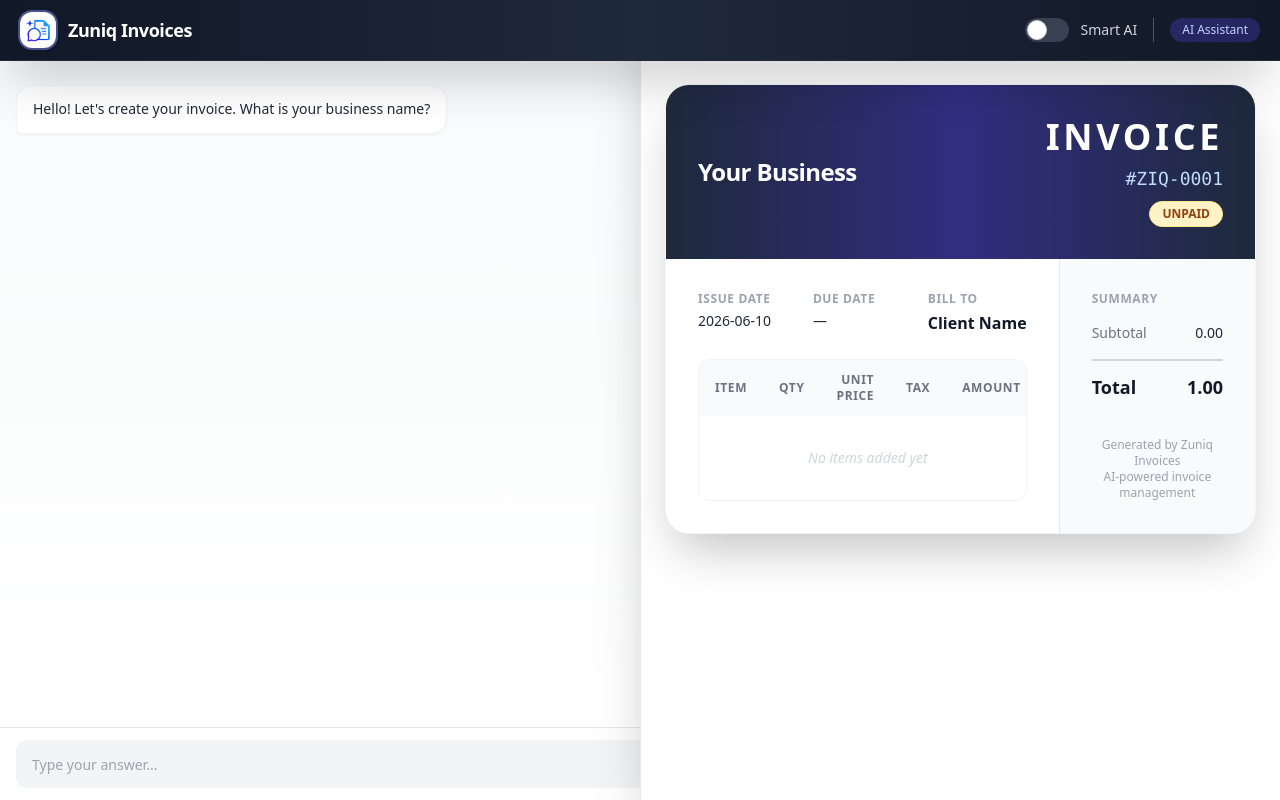
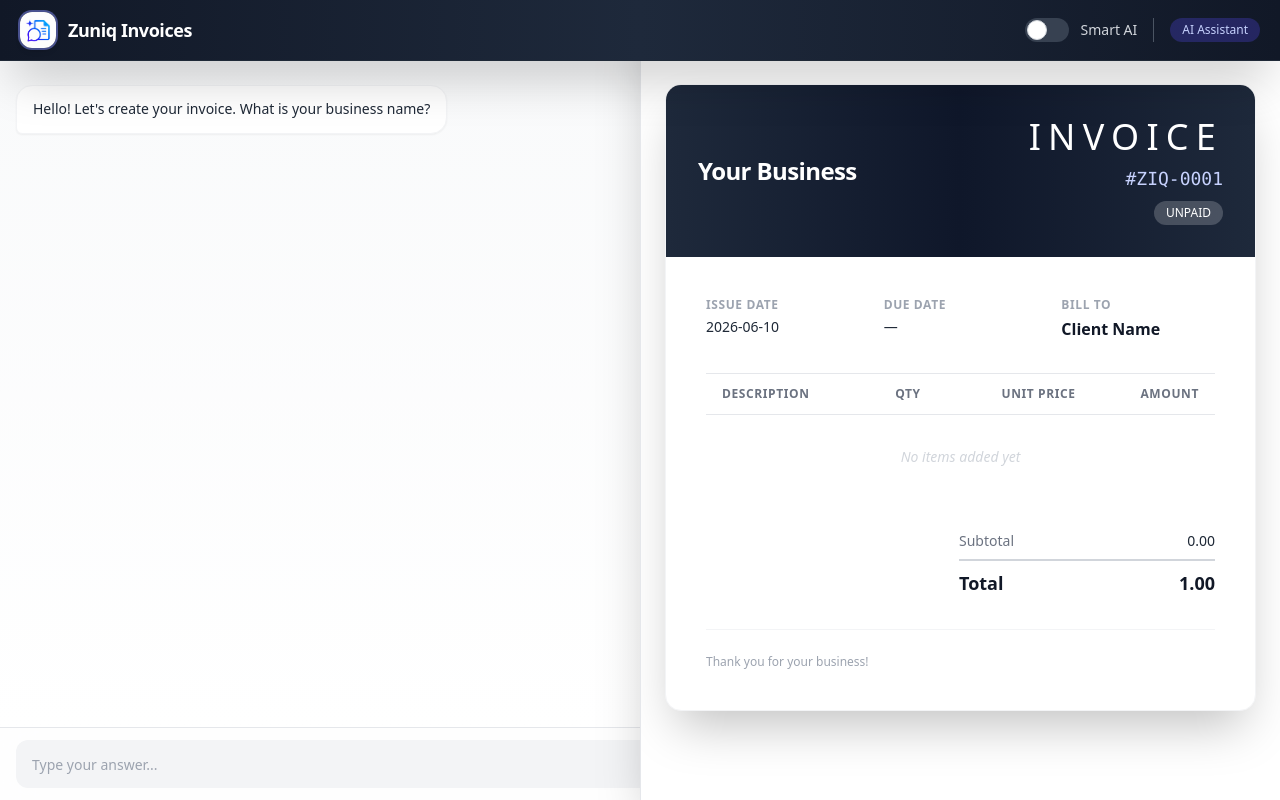
Before and after one commit to zuniqcomputers-crypto/zuniq-ai-invoices, a Next.js app: page /new in a window 1280 px wide. Built offline with nearby package versions, Linux system fonts and the light colour scheme.

Commit message:
luxury invoice redesign

```diff
--- a/src/components/InvoicePreview.tsx
+++ b/src/components/InvoicePreview.tsx
@@ -5,20 +5,10 @@ export default function InvoicePreview({ data }: { data: InvoiceData }) {
     ? `https://api.qrserver.com/v1/create-qr-code/?size=120x120&data=${encodeURIComponent(data.qr_code_data)}`
     : null;
 
-  // Status badge style
-  const status = (data as any).status || "unpaid";
-  const statusStyles: Record<string, string> = {
-    paid: "bg-emerald-100 text-emerald-800 border-emerald-200",
-    unpaid: "bg-amber-100 text-amber-800 border-amber-200",
-    draft: "bg-gray-100 text-gray-600 border-gray-200",
-    overdue: "bg-red-100 text-red-800 border-red-200",
-  };
-  const badgeStyle = statusStyles[status.toLowerCase()] || statusStyles.unpaid;
-
   return (
-    <div className="max-w-[900px] mx-auto bg-white rounded-3xl shadow-2xl overflow-hidden border border-gray-100 font-sans print:shadow-none print:rounded-none print:border-none">
-      {/* Premium Header */}
-      <div className="bg-gradient-to-r from-slate-800 via-indigo-900 to-slate-800 px-8 py-8 text-white">
+    <div className="max-w-[860px] mx-auto bg-white shadow-2xl rounded-2xl overflow-hidden border border-gray-100 print:shadow-none print:rounded-none print:border-none">
+      {/* ─── Header ─── */}
+      <div className="bg-gradient-to-r from-slate-800 via-slate-900 to-slate-800 px-8 py-8 text-white">
         <div className="flex flex-col md:flex-row justify-between items-start md:items-center gap-6">
           <div className="flex items-center gap-5">
             {data.business_logo_url && (
@@ -32,27 +22,26 @@ export default function InvoicePreview({ data }: { data: InvoiceData }) {
               </div>
             )}
             <div>
-              <h2 className="text-2xl font-bold tracking-tight">{data.business_name || "Your Business"}</h2>
-              {data.business_email && <p className="text-blue-200 text-sm">{data.business_email}</p>}
-              {data.business_phone && <p className="text-blue-200 text-sm">{data.business_phone}</p>}
-              {data.trn_number && <p className="text-blue-200 text-sm">TRN: {data.trn_number}</p>}
+              <h2 className="text-2xl font-semibold tracking-tight">{data.business_name || "Your Business"}</h2>
+              {data.business_email && <p className="text-indigo-200 text-sm">{data.business_email}</p>}
+              {data.business_phone && <p className="text-indigo-200 text-sm">{data.business_phone}</p>}
+              {data.trn_number && <p className="text-indigo-200 text-sm">TRN: {data.trn_number}</p>}
             </div>
           </div>
           <div className="text-right">
-            <h1 className="text-4xl font-extrabold tracking-widest uppercase">Invoice</h1>
-            <p className="text-blue-200 text-lg font-mono mt-2">#{data.invoice_id || "ZIQ-0001"}</p>
-            <span className={`inline-block mt-2 px-3 py-1 rounded-full text-xs font-semibold border ${badgeStyle}`}>
-              {status.toUpperCase()}
+            <h1 className="text-4xl font-light tracking-[0.2em] uppercase">Invoice</h1>
+            <p className="text-indigo-200 text-lg font-mono mt-2">#{data.invoice_id || "ZIQ-0001"}</p>
+            <span className="inline-block mt-2 px-3 py-1 rounded-full text-xs font-medium bg-white/20 text-white">
+              {(data as any).status || "UNPAID"}
             </span>
           </div>
         </div>
       </div>
 
-      {/* Two-column content */}
-      <div className="grid grid-cols-1 lg:grid-cols-3 gap-0">
-        {/* Left: Client & dates */}
-        <div className="lg:col-span-2 p-6 lg:p-8 space-y-6">
-          <div className="grid grid-cols-2 sm:grid-cols-3 gap-4 text-sm">
+      {/* ─── Body ─── */}
+      <div className="p-6 md:p-10 space-y-8">
+        {/* Dates & Client */}
+        <div className="grid grid-cols-1 sm:grid-cols-3 gap-6 text-sm">
           <div>
             <p className="text-gray-400 text-xs uppercase tracking-wider font-semibold">Issue Date</p>
             <p className="font-medium text-gray-800 mt-1">{data.issue_date || "—"}</p>
@@ -61,7 +50,7 @@ export default function InvoicePreview({ data }: { data: InvoiceData }) {
             <p className="text-gray-400 text-xs uppercase tracking-wider font-semibold">Due Date</p>
             <p className="font-medium text-gray-800 mt-1">{data.due_date || "—"}</p>
           </div>
-            <div className="col-span-2 sm:col-span-1">
+          <div>
             <p className="text-gray-400 text-xs uppercase tracking-wider font-semibold">Bill To</p>
             <p className="font-semibold text-gray-900 text-base mt-1">{data.client_name || "Client Name"}</p>
             {data.client_email && <p className="text-gray-500 text-sm">{data.client_email}</p>}
@@ -70,33 +59,30 @@ export default function InvoicePreview({ data }: { data: InvoiceData }) {
           </div>
         </div>
 
-          {/* Items Table */}
-          <div className="overflow-x-auto rounded-xl border border-gray-100">
+        {/* ─── Table ─── */}
+        <div className="overflow-x-auto">
           <table className="w-full text-sm">
             <thead>
-                <tr className="bg-gray-50 text-left text-gray-500 text-xs uppercase tracking-wider">
-                  <th className="py-3 px-4 font-semibold">Item</th>
+              <tr className="border-y border-gray-200 text-left text-gray-500 text-xs uppercase tracking-wider">
+                <th className="py-3 px-4 font-semibold">Description</th>
                 <th className="py-3 px-4 font-semibold text-center">Qty</th>
                 <th className="py-3 px-4 font-semibold text-right">Unit Price</th>
-                  <th className="py-3 px-4 font-semibold text-right">Tax</th>
                 <th className="py-3 px-4 font-semibold text-right">Amount</th>
               </tr>
             </thead>
             <tbody className="divide-y divide-gray-50">
               {data.items.length === 0 ? (
                 <tr>
-                    <td colSpan={5} className="py-8 text-center text-gray-300 italic">No items added yet</td>
+                  <td colSpan={4} className="py-8 text-center text-gray-300 italic">No items added yet</td>
                 </tr>
               ) : (
                 data.items.map((item, idx) => {
                   const lineTotal = item.quantity * item.unit_price;
-                    const taxAmount = data.tax_percentage ? lineTotal * (data.tax_percentage / 100) : 0;
                   return (
                     <tr key={idx} className="hover:bg-gray-50/50 transition-colors">
                       <td className="py-3 px-4 font-medium text-gray-800">{item.description || "Service"}</td>
                       <td className="py-3 px-4 text-center text-gray-600">{item.quantity}</td>
                       <td className="py-3 px-4 text-right text-gray-600">{data.currency} {item.unit_price.toFixed(2)}</td>
-                        <td className="py-3 px-4 text-right text-gray-600">{data.currency} {taxAmount.toFixed(2)}</td>
                       <td className="py-3 px-4 text-right font-medium text-gray-800">{data.currency} {lineTotal.toFixed(2)}</td>
                     </tr>
                   );
@@ -106,20 +92,9 @@ export default function InvoicePreview({ data }: { data: InvoiceData }) {
           </table>
         </div>
 
-          {/* Notes & Terms */}
-          {data.notes && (
-            <div className="text-sm text-gray-500 mt-6 border-t pt-4">
-              <p className="font-semibold text-gray-400 mb-1">Notes & Payment Instructions</p>
-              <p className="leading-relaxed">{data.notes}</p>
-            </div>
-          )}
-        </div>
-
-        {/* Right sidebar: Totals + QR */}
-        <div className="lg:col-span-1 bg-gray-50 p-6 lg:p-8 border-t lg:border-t-0 lg:border-l border-gray-200 flex flex-col justify-between">
-          <div className="space-y-4">
-            <h3 className="text-xs font-semibold text-gray-400 uppercase tracking-wider">Summary</h3>
-            <div className="space-y-3">
+        {/* ─── Totals ─── */}
+        <div className="flex justify-end">
+          <div className="w-full sm:w-64 space-y-2">
             <div className="flex justify-between text-sm">
               <span className="text-gray-500">Subtotal</span>
               <span className="font-medium text-gray-800">{data.currency} {data.subtotal.toFixed(2)}</span>
@@ -138,27 +113,46 @@ export default function InvoicePreview({ data }: { data: InvoiceData }) {
                 <span className="font-medium text-red-500">-{data.currency} {data.discount.toFixed(2)}</span>
               </div>
             )}
-            </div>
-            <div className="border-t-2 border-gray-300 pt-3 flex justify-between text-lg font-bold text-gray-900">
+            <div className="border-t-2 border-gray-300 pt-2 flex justify-between text-lg font-bold text-gray-900">
               <span>Total</span>
               <span>{data.currency} {data.total.toFixed(2)}</span>
             </div>
           </div>
+        </div>
 
-          {/* QR Code */}
-          {qrCodeUrl && (
-            <div className="mt-8 flex flex-col items-center">
-              <div className="bg-white p-3 rounded-xl shadow-md">
-                <img src={qrCodeUrl} alt="QR Code" className="w-24 h-24" />
-              </div>
-              <p className="text-xs text-gray-400 mt-2">Scan to pay</p>
+        {/* ─── Notes & Signature ─── */}
+        <div className="flex flex-col sm:flex-row justify-between gap-6 pt-6 border-t border-gray-100">
+          <div className="text-sm text-gray-500 space-y-4">
+            {data.notes && (
+              <div>
+                <p className="font-semibold text-gray-400 mb-1">Notes & Payment Instructions</p>
+                <p className="leading-relaxed">{data.notes}</p>
               </div>
             )}
+            <div>
+              <p className="text-xs text-gray-400">Thank you for your business!</p>
+            </div>
+          </div>
 
-          {/* Footer branding */}
-          <div className="mt-8 text-xs text-gray-400 text-center">
-            <p>Generated by Zuniq Invoices</p>
-            <p>AI‑powered invoice management</p>
+          {/* Signature + QR */}
+          <div className="flex items-end gap-6">
+            {data.signature_url && (
+              <div>
+                <p className="text-xs text-gray-400 mb-2">Authorized Signature</p>
+                <img
+                  src={data.signature_url}
+                  alt="Signature"
+                  className="h-14 object-contain"
+                  onError={(e) => { (e.target as HTMLImageElement).style.display = 'none'; }}
+                />
+              </div>
+            )}
+            {qrCodeUrl && (
+              <div className="text-center">
+                <img src={qrCodeUrl} alt="QR Code" className="w-20 h-20" />
+                <p className="text-xs text-gray-400 mt-1">Scan to pay</p>
+              </div>
+            )}
           </div>
         </div>
       </div>
```
Lines whose indentation alone changed are shown as unchanged.
